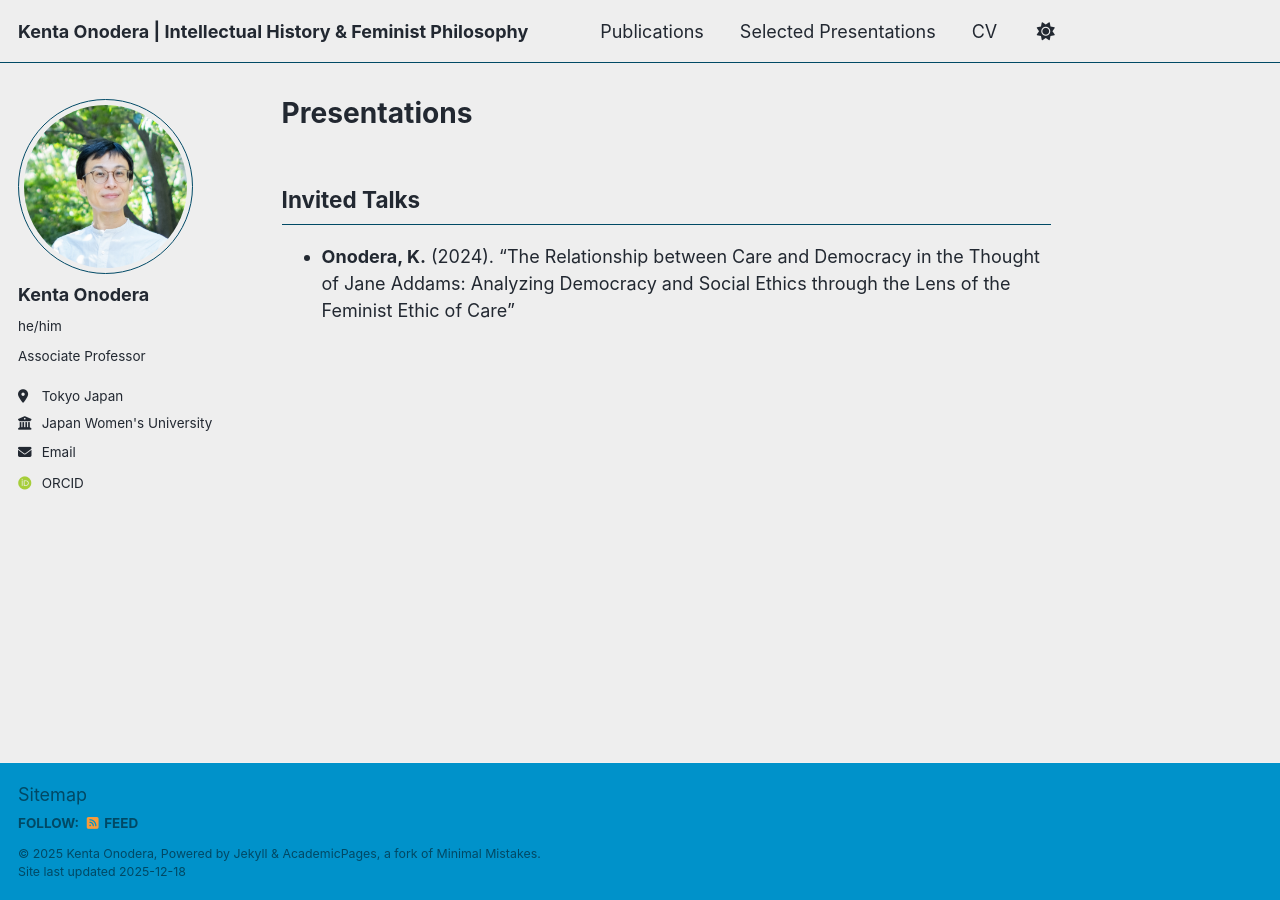
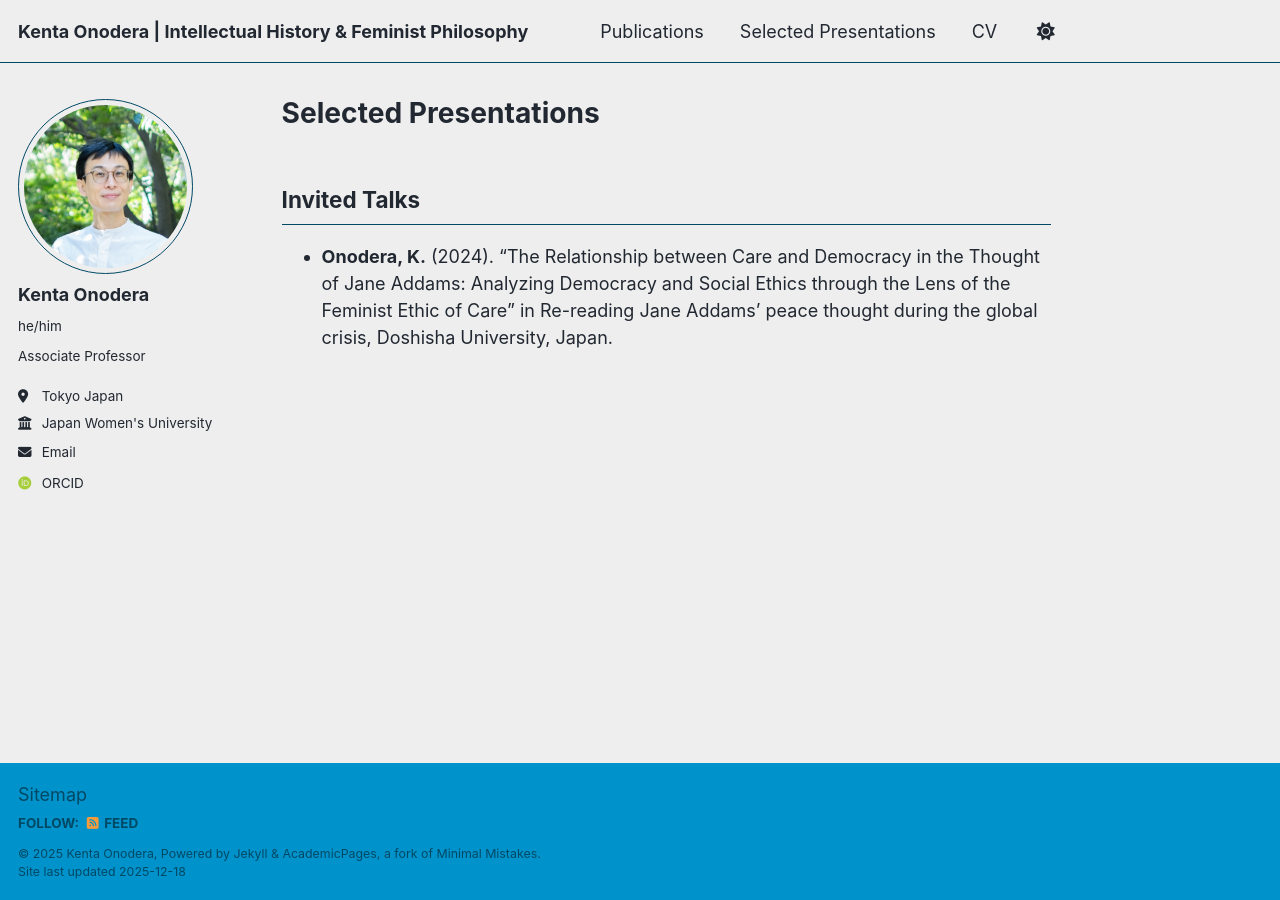
Before and after one commit to kenta-onodera/kenta-onodera.github.io, a Jekyll site: the page built from _pages/presentations.md, in a window 1280 px wide. Built offline with Jekyll 4.4.1, drawn with Linux system fonts in a browser that asks for light colours; some web fonts are replaced; a script bundle is joined from its source files by our own code; library files that are not in the unit come from our copies.

Commit message:
Update presentations.md

```diff
--- a/_pages/presentations.md
+++ b/_pages/presentations.md
@@ -1,9 +1,9 @@
 ---
 layout: single
-title: "Presentations"
+title: "Selected Presentations"
 permalink: /presentations/
 author_profile: true
 ---
 
 ## Invited Talks
-- **Onodera, K.** (2024). "The Relationship between Care and Democracy in the Thought of Jane Addams: Analyzing Democracy and Social Ethics through the Lens of the Feminist Ethic of Care"
+- **Onodera, K.** (2024). "The Relationship between Care and Democracy in the Thought of Jane Addams: Analyzing Democracy and Social Ethics through the Lens of the Feminist Ethic of Care" in Re-reading Jane Addams' peace thought during the global crisis, Doshisha University, Japan.
```
